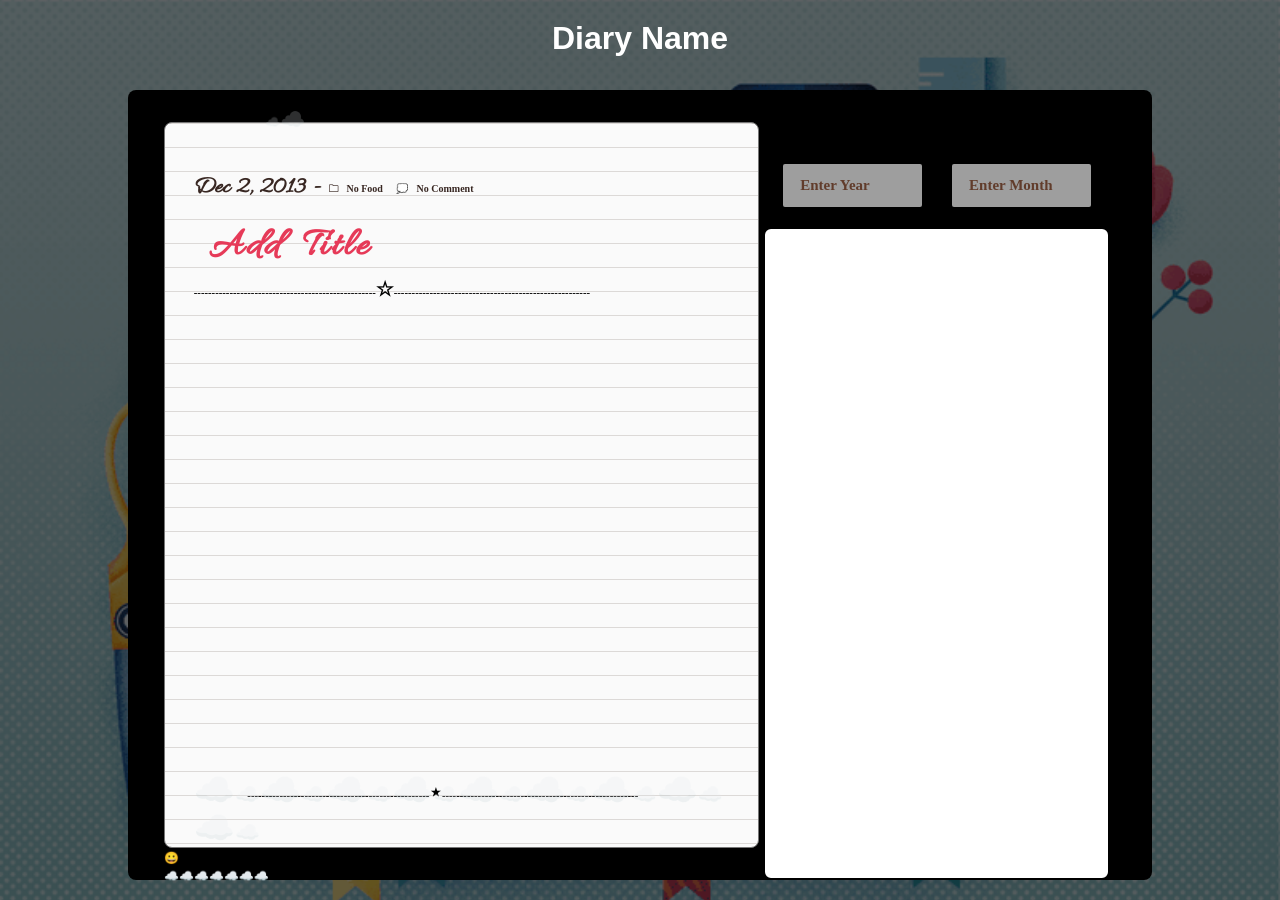
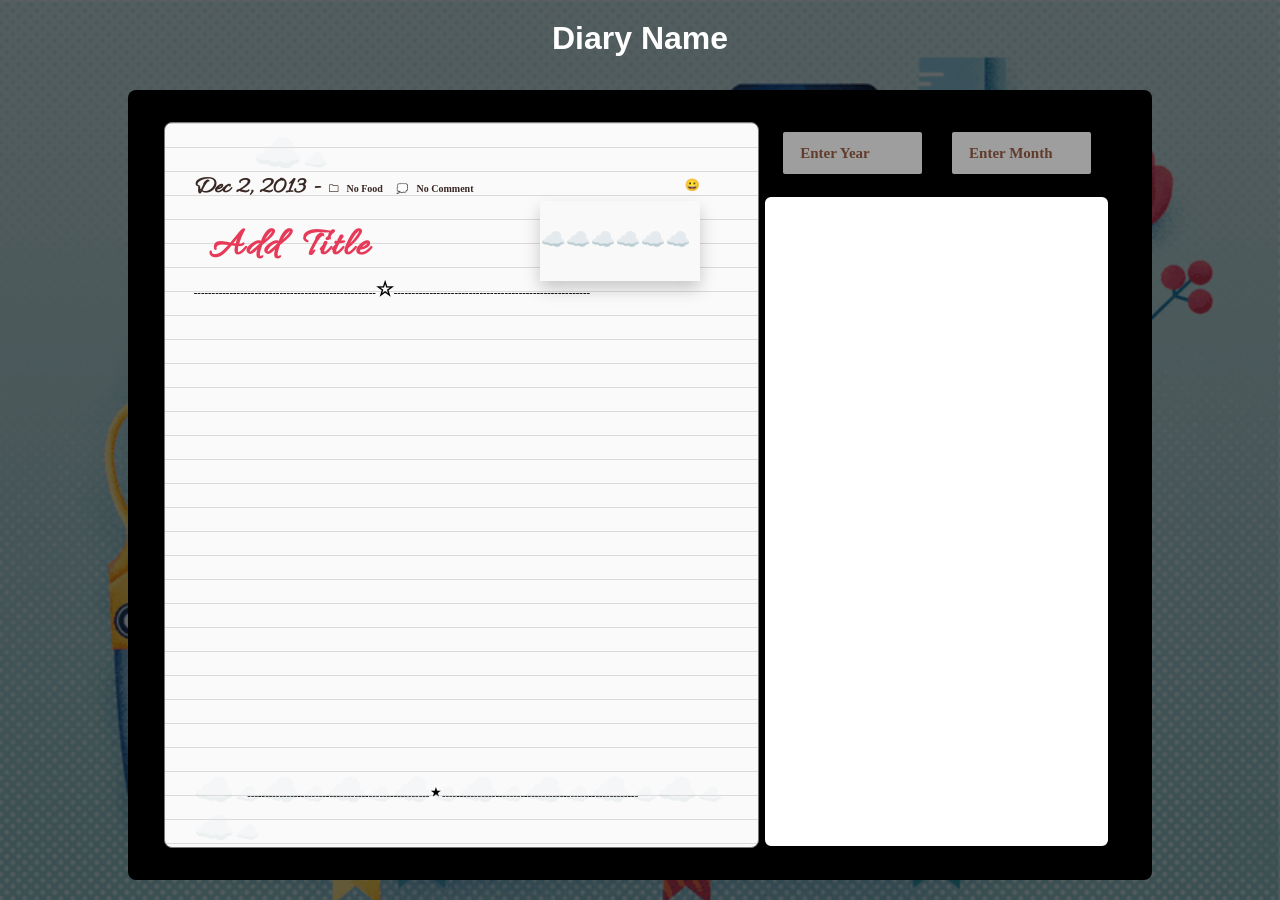
Before and after one commit to prashant280920/Personal_Diary_WebApp, a React (Create React App) app: page / in a window 1280 px wide. Built offline with nearby package versions, Linux system fonts and the light colour scheme; grey boxes are pictures that could not be loaded; a web font is replaced by a local one.

Commit message:
added an emoji dropbox

```diff
--- a/src/components/Diary/diary.css
+++ b/src/components/Diary/diary.css
@@ -96,14 +96,14 @@ textarea:focus{
  	letter-spacing:3px;*/
  	color:#382722;
 	position:absolute;
-	top:-3%;
-	left:17%;
+	top:2%;
+	left:15%;
 	font-size:35px;
 	transform: rotate(0deg);
 	opacity:0.2;
 	font-weight: 900;
 }
-#emoji {
+#emoji-dropdown {
 
  	/*word-spacing: 2px;
  	letter-spacing:3px;*/
@@ -166,3 +166,34 @@ input::placeholder{
 	padding: 2px;
 	opacity:1;
 }
+.dropdown {
+  position: relative;
+  display: inline-block;
+}
+.dropdown-content {
+
+  position: absolute;
+  right: 0;
+  background-color: #f9f9f9;
+  height:80px;
+  overflow: scroll;
+  min-width: 160px;
+  box-shadow: 0px 8px 16px 0px rgba(0,0,0,0.2);
+  z-index: 1;
+}
+.dropdown-content div{
+	display:inline;
+	margin-top:-10px;
+	font-size:20px;
+	padding:1px;
+
+}
+
+.dropdown-content span{
+	font-size:20px;
+
+
+}
+.cld{
+	font-size:40px;
+}
```
